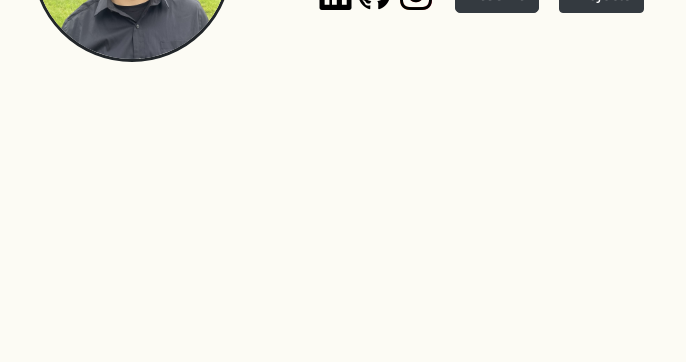
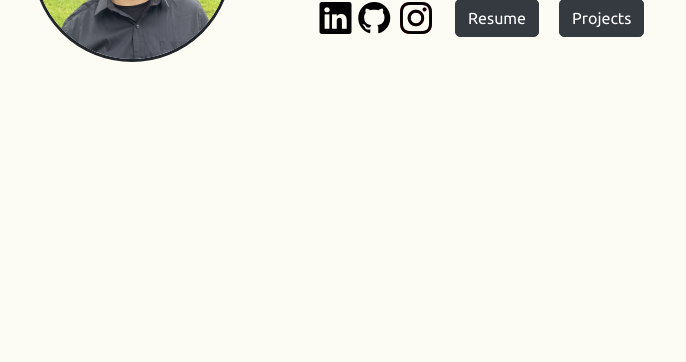
Before and after one commit to SalvatoreLaMarca1/SalvatoreLaMarca1.github.io, a website: page index.html in a window 1280 px wide. Shown: the part 438-800 px from the top of the page, without its empty margins (258-944 px from the left). Drawn offline with nearby package versions, Linux system fonts and the light colour scheme.

Commit message:
fixing...

```diff
--- a/index.html
+++ b/index.html
@@ -63,7 +63,7 @@
               <button style="border-radius: 5px; font-family: Ubuntu, sans-serif" class="btn btn-dark">Resume</button>
               </a>
             <a href="#project-section">
-              <button onclick="document.getElementById('projects').style.display = 'flex';" border-radius: 5px; font-family: Ubuntu, sans-serif" class="btn btn-dark">Projects</button>
+              <button onclick="document.getElementById('projects').style.display = 'flex';" style="border-radius: 5px; font-family: Ubuntu, sans-serif" class="btn btn-dark">Projects</button>
             </a>
           </div>
     </div>
```
